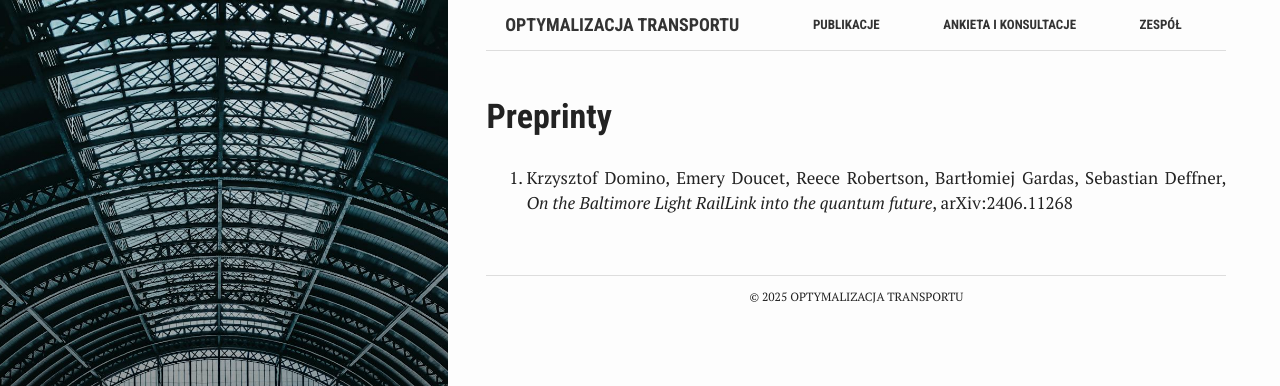
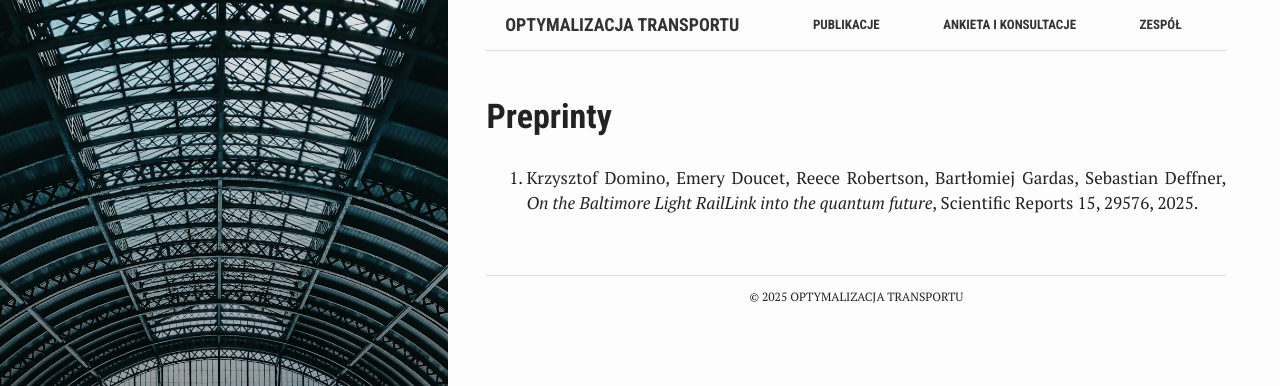
Before and after one commit to iitis/optipubtrans-website, a Jekyll site: the page built from papers.md, in a window 1280 px wide. Shown: the top 386 px of the page. Built offline with Jekyll 4.4.1, drawn with Linux system fonts in a browser that asks for light colours.

Commit message:
update papers

```diff
--- a/papers.md
+++ b/papers.md
@@ -8,4 +8,4 @@ active: true
 ---
 
 # Preprinty
-1. Krzysztof Domino, Emery Doucet, Reece Robertson, Bartłomiej Gardas, Sebastian Deffner, *On the Baltimore Light RailLink into the quantum future*, arXiv:2406.11268
+1. Krzysztof Domino, Emery Doucet, Reece Robertson, Bartłomiej Gardas, Sebastian Deffner, *On the Baltimore Light RailLink into the quantum future*, Scientific Reports 15, 29576, 2025.
```
